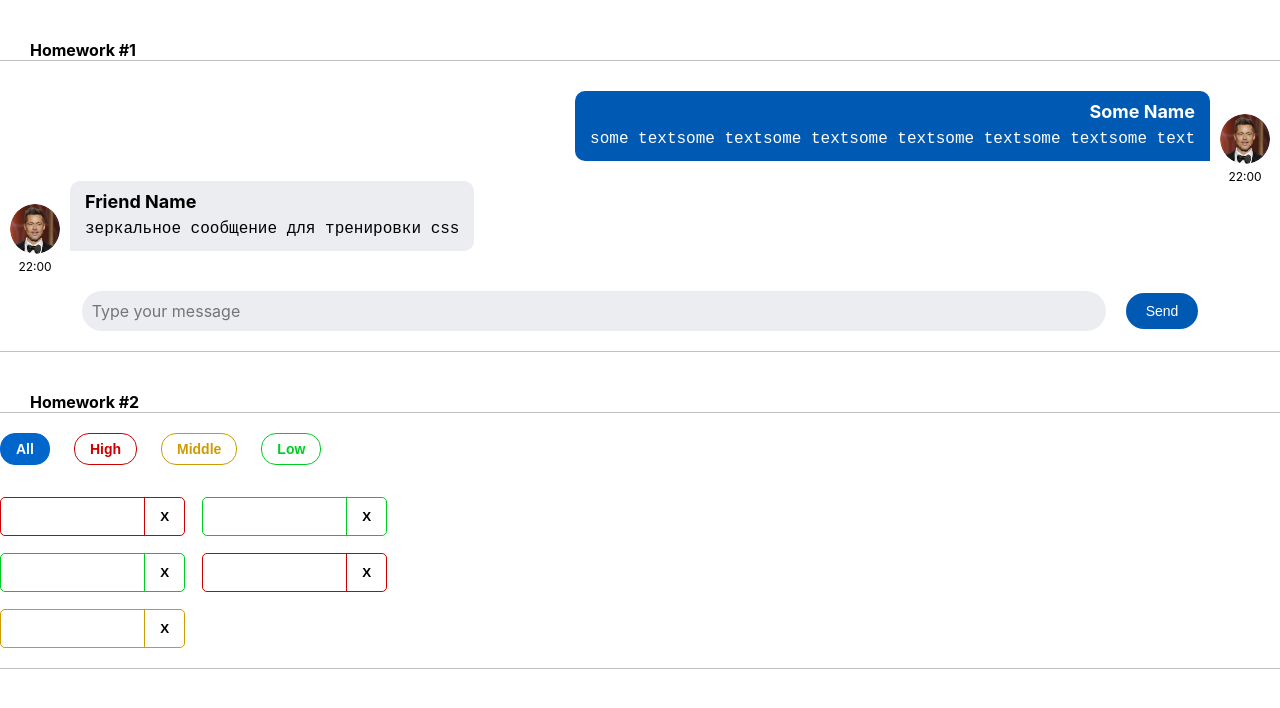
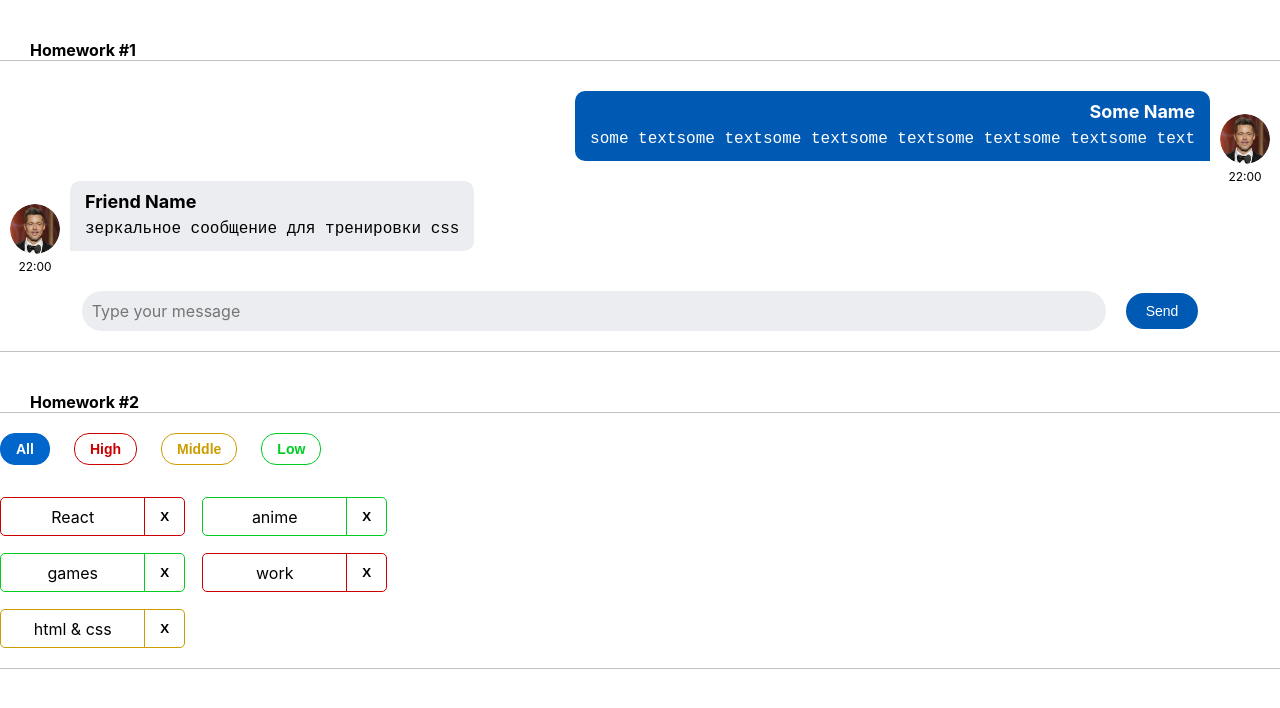
Before and after one commit to AliakseiKrasko/sprint2, a React (Create React App) app: page / in a window 1280 px wide. Shown: the top 708 px of the page. Built offline with nearby package versions, Linux system fonts and the light colour scheme.

Commit message:
added button delete

```diff
--- a/src/s2-homeworks/hw02/affairs/affair/Affair.tsx
+++ b/src/s2-homeworks/hw02/affairs/affair/Affair.tsx
@@ -1,17 +1,16 @@
 import React from 'react'
-import { AffairType } from '../../HW2'
+import {AffairType} from '../../HW2'
 import s from './Affair.module.css'
 import s2 from '../Affairs.module.css'
 
 type AffairPropsType = {
-    // key не нужно типизировать
     affair: AffairType
-    deleteAffairCallback: any // need to fix any
+    deleteAffairCallback: (_id: number) => void
 }
 
 function Affair(props: AffairPropsType) {
     const deleteCallback = () => {
-        // need to fix
+        props.deleteAffairCallback(props.affair._id)
     }
 
     const nameClass = s.name + ' ' + s2[props.affair.priority]
@@ -24,9 +23,8 @@ function Affair(props: AffairPropsType) {
             className={affairClass}
         >
             <div id={'hw2-name-' + props.affair._id} className={nameClass}>
-                {/*создаёт студент*/}
+                {props.affair.name}
 
-                {/**/}
             </div>
             <div id={'hw2-priority-' + props.affair._id} hidden>
                 {props.affair.priority}
@@ -35,12 +33,10 @@ function Affair(props: AffairPropsType) {
             <button
                 id={'hw2-button-delete-' + props.affair._id}
                 className={buttonClass}
-                // need to fix
+                onClick={deleteCallback}
 
             >
-                {/*текст кнопки могут изменить студенты*/}
                 X
-                {/**/}
             </button>
         </div>
     )
```
